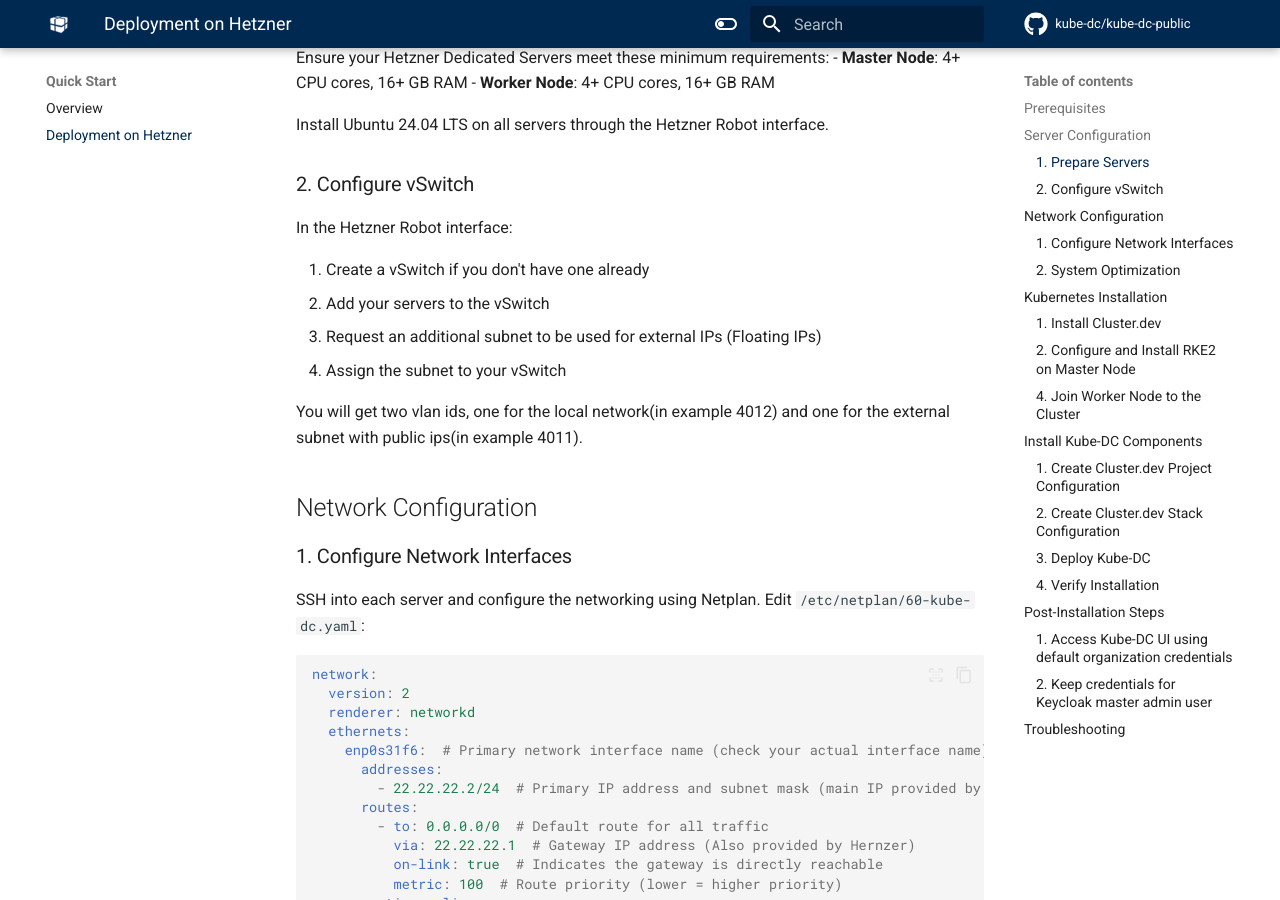
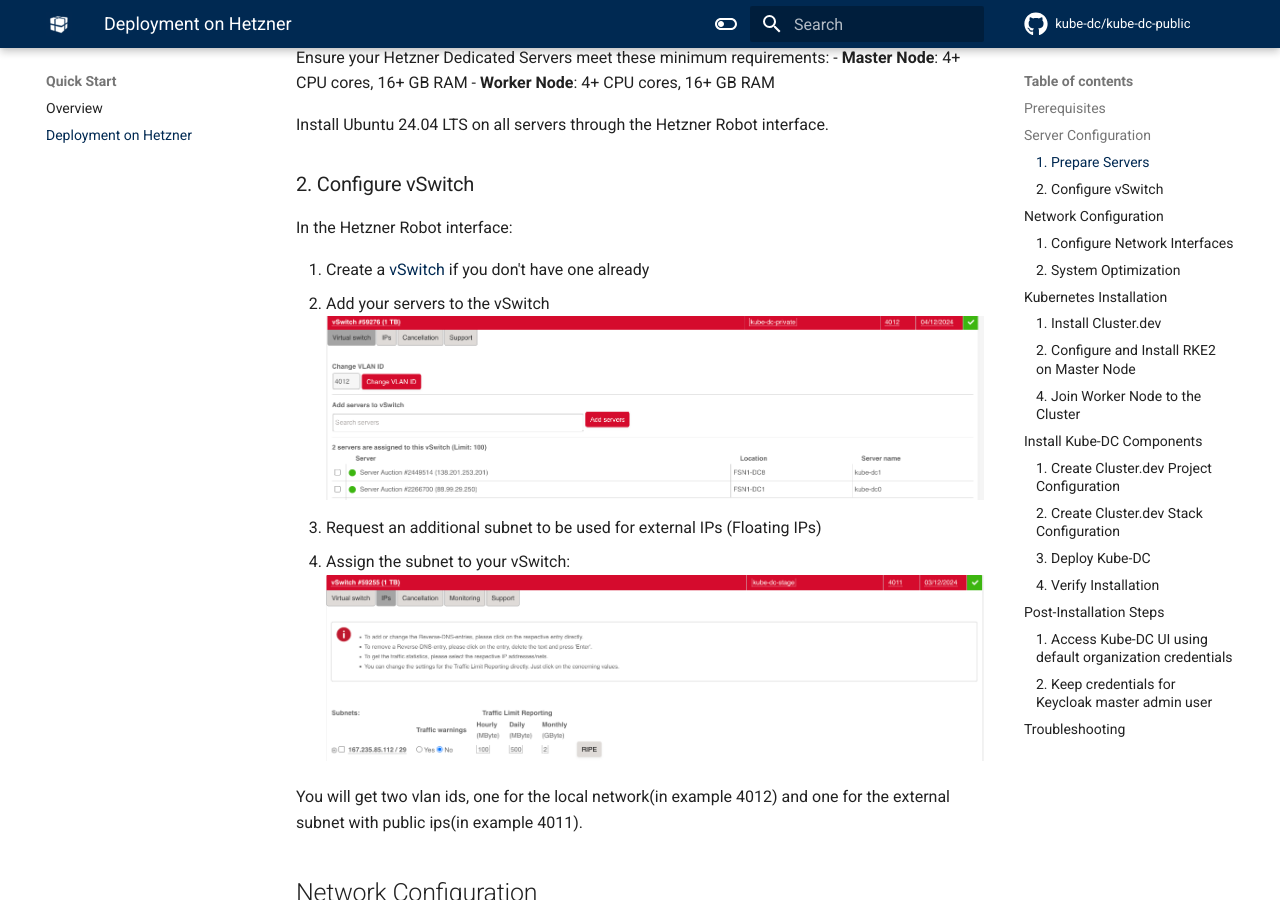
Before and after one commit to kube-dc/kube-dc-public, an MkDocs documentation site: the page built from docs/quickstart-hetzner.md, in a window 1280 px wide and 900 px high, scrolled down 715 px. Built offline with MkDocs 1.6.1 and Material for MkDocs 9.7.7, drawn with Linux system fonts in a browser that asks for light colours; comment, search, counter and statistics services are not loaded; part of the change alters nothing that is shown.

Commit message:
Sync from private repo

```diff
--- a/docs/quickstart-hetzner.md
+++ b/docs/quickstart-hetzner.md
@@ -24,10 +24,13 @@ Install Ubuntu 24.04 LTS on all servers through the Hetzner Robot interface.
 
 In the Hetzner Robot interface:
 
-  1. Create a vSwitch if you don't have one already
+  1. Create a [vSwitch](https://robot.hetzner.com/vswitch/index) if you don't have one already
   2. Add your servers to the vSwitch
+  ![Hetzner vSwitch](images/hetzner_vswitch.png)
   3. Request an additional subnet to be used for external IPs (Floating IPs)
-  4. Assign the subnet to your vSwitch
+  4. Assign the subnet to your vSwitch:
+  ![Hetzner vSwitch](images/hetzner_vswitch_network.png)
+
 
 You will get two vlan ids, one for the local network(in example 4012) and one for the external subnet with public ips(in example 4011).
 
```
Also changed, not shown: docs/image.png (added), docs/images/hetzner_vswitch.png (added), docs/images/hetzner_vswitch_network.png (added), 1 other file.
